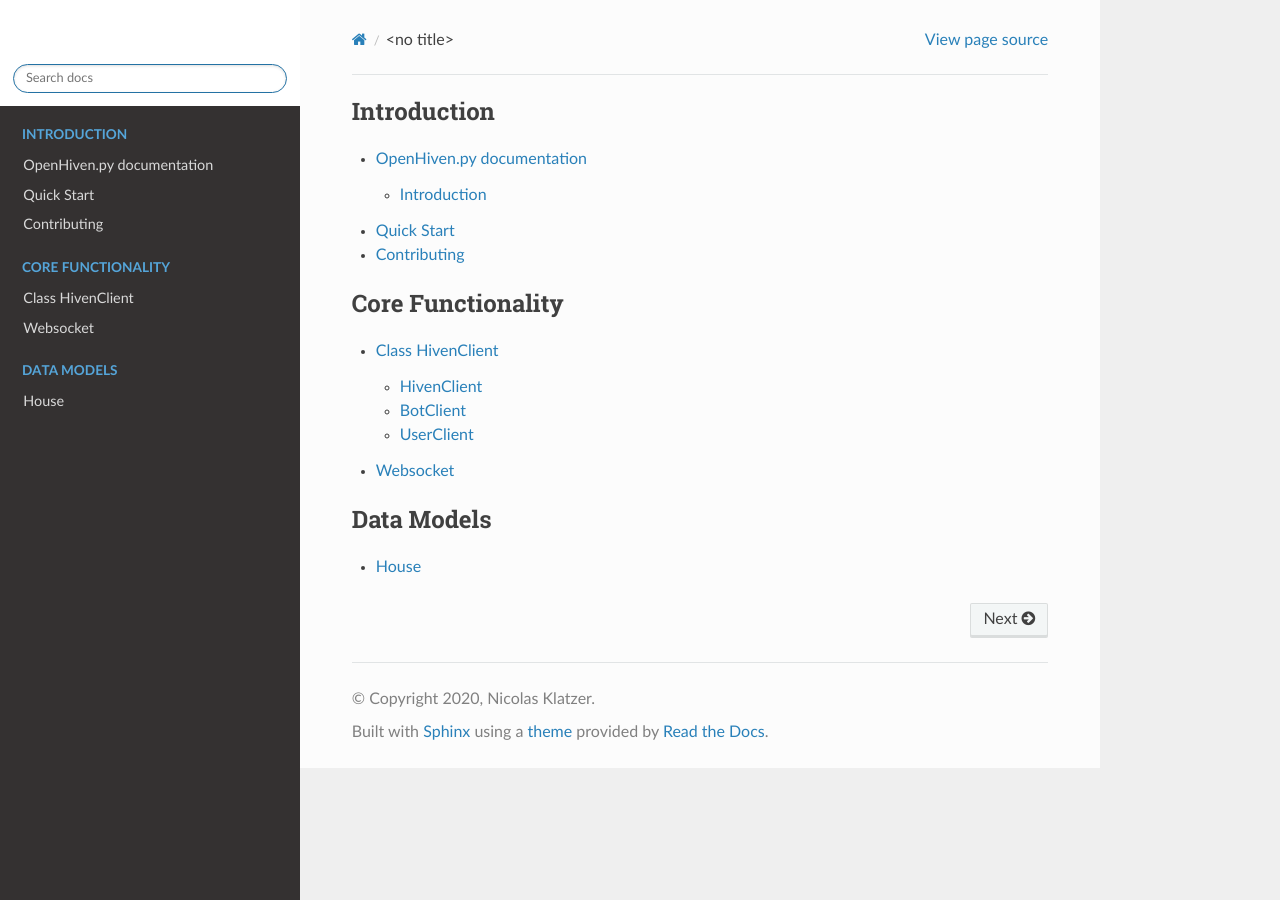
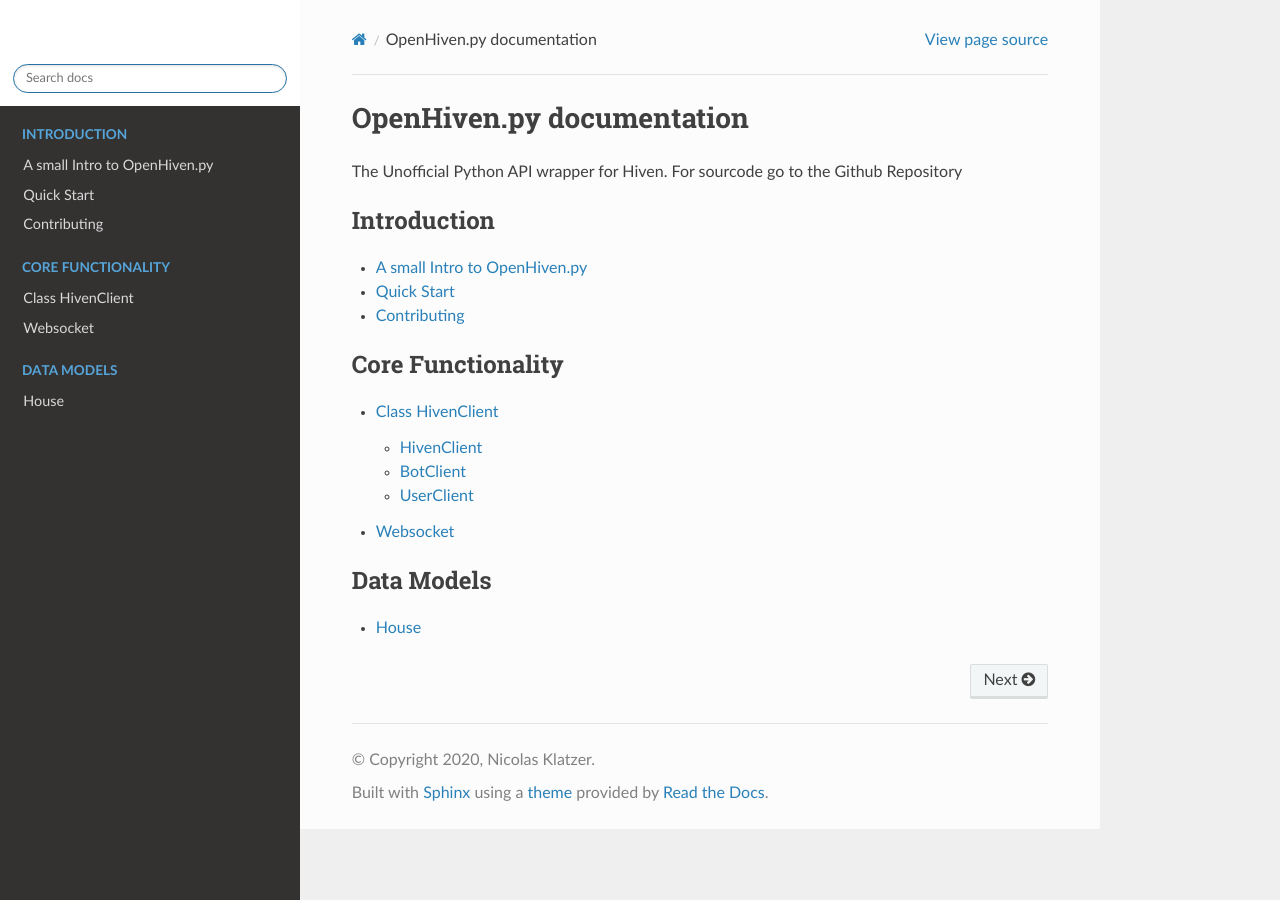
Before and after one commit to Luna-Klatzer/docs_openhiven.py, a Sphinx documentation site: the page built from source/index.rst, in a window 1280 px wide. Built offline with Sphinx 7.4.7 and the Read the Docs theme 2.0.0, drawn with Linux system fonts in a browser that asks for light colours.

Commit message:
Fixed titles in inedx and intro

```diff
--- a/source/index.rst
+++ b/source/index.rst
@@ -1,3 +1,9 @@
+**************************
+OpenHiven.py documentation
+**************************
+
+The Unofficial Python API wrapper for Hiven. For sourcode go to the Github Repository
+
 .. toctree::
     :caption: Introduction
     :maxdepth: 2
--- a/source/introduction.rst
+++ b/source/introduction.rst
@@ -1,11 +1,7 @@
-**************************
-OpenHiven.py documentation
-**************************
+*****************************
+A small Intro to OpenHiven.py
+*****************************
 
-The Unofficial Python API wrapper for Hiven. For sourcode go to the Github Repository
+The Unofficial Python API wrapper for Hiven.
 
 .. _Hiven: https://hiven.io/
-
-============
-Introduction
-============
```
